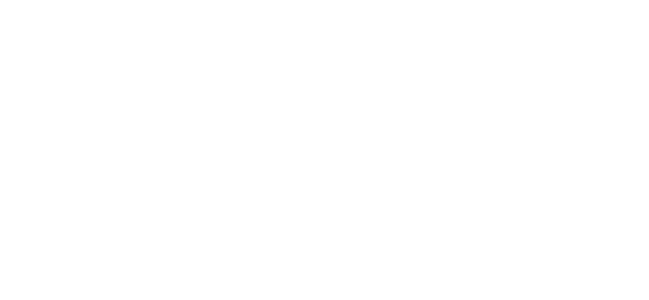
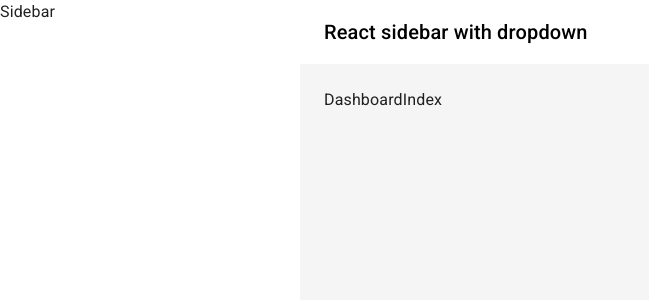
Before and after one commit to RocketTeamUIT/examify-admin, a React (Create React App) app: page /dashboard in a window 1280 px wide. Before the commit this address had no page. Shown: the top 300 px of the page, without its empty margins (0-649 px from the left). Built offline with nearby package versions, Linux system fonts and the light colour scheme.

Commit message:
implement routes with react-router

```diff
--- a/src/App.tsx
+++ b/src/App.tsx
@@ -1,13 +1,13 @@
 import { BrowserRouter, Route, Routes } from 'react-router-dom';
 import MainLayout from './components/layout/MainLayout';
-import HomePage from './pages/home/HomePage';
+import { routes } from './routes';
 
 function App() {
   return (
     <BrowserRouter>
       <Routes>
         <Route path="/" element={<MainLayout />}>
-          <Route index element={<HomePage />} />
+          {routes}
         </Route>
       </Routes>
     </BrowserRouter>
--- /dev/null
+++ b/src/pages/dashboard/DashboardIndex.tsx
@@ -0,0 +1,9 @@
+import React from 'react';
+
+type Props = {};
+
+const DashboardIndex = (props: Props) => {
+  return <div>DashboardIndex</div>;
+};
+
+export default DashboardIndex;
--- a/src/pages/dashboard/DashboardPageLayout.tsx
+++ b/src/pages/dashboard/DashboardPageLayout.tsx
@@ -1,9 +1,11 @@
-import React from 'react';
+import { Outlet } from 'react-router-dom';
 
-type Props = {};
-
-const DashboardPageLayout = (props: Props) => {
-  return <div>DashboardPageLayout</div>;
+const DashboardPageLayout = () => {
+  return (
+    <>
+      <Outlet />
+    </>
+  );
 };
 
 export default DashboardPageLayout;
--- /dev/null
+++ b/src/routes/appRoutes.tsx
@@ -0,0 +1,40 @@
+import DashboardPageLayout from '../pages/dashboard/DashboardPageLayout';
+import HomePage from '../pages/home/HomePage';
+import { RouteType } from './config';
+import DashboardOutlinedIcon from '@mui/icons-material/DashboardOutlined';
+import DefaultPage from '../pages/dashboard/DefaultPage';
+import DashboardIndex from '../pages/dashboard/DashboardIndex';
+
+const appRoutes: RouteType[] = [
+  {
+    index: true,
+    element: <HomePage />,
+    state: 'home',
+  },
+  {
+    path: '/dashboard',
+    element: <DashboardPageLayout />,
+    state: 'dashboard',
+    sidebarProps: {
+      displayText: 'Dashboard',
+      icon: <DashboardOutlinedIcon />,
+    },
+    child: [
+      {
+        index: true,
+        element: <DashboardIndex />,
+        state: 'dashboard.default',
+      },
+      {
+        path: '/dashboard/default',
+        element: <DefaultPage />,
+        state: 'dashboard.index',
+        sidebarProps: {
+          displayText: 'Default',
+        },
+      },
+    ],
+  },
+];
+
+export default appRoutes;
--- /dev/null
+++ b/src/routes/config.ts
@@ -0,0 +1,13 @@
+import { ReactNode } from 'react';
+
+export type RouteType = {
+  element: ReactNode;
+  state: string;
+  index?: boolean;
+  path?: string;
+  child?: RouteType[];
+  sidebarProps?: {
+    displayText: string;
+    icon?: ReactNode;
+  };
+};
--- /dev/null
+++ b/src/routes/index.tsx
@@ -0,0 +1,28 @@
+import { ReactNode } from 'react';
+import { Route } from 'react-router-dom';
+import PageWrapper from '../components/layout/PageWrapper';
+import appRoutes from './appRoutes';
+import { RouteType } from './config';
+
+const generateRoute = (routes: RouteType[]): ReactNode => {
+  return routes.map((route, index) =>
+    route.index ? (
+      <Route
+        index
+        path={route.path}
+        element={<PageWrapper state={route.state}>{route.element}</PageWrapper>}
+        key={index}
+      />
+    ) : (
+      <Route
+        path={route.path}
+        element={<PageWrapper state={route.state ?? undefined}>{route.element}</PageWrapper>}
+        key={index}
+      >
+        {route.child && generateRoute(route.child)}
+      </Route>
+    )
+  );
+};
+
+export const routes: ReactNode = generateRoute(appRoutes);
```
